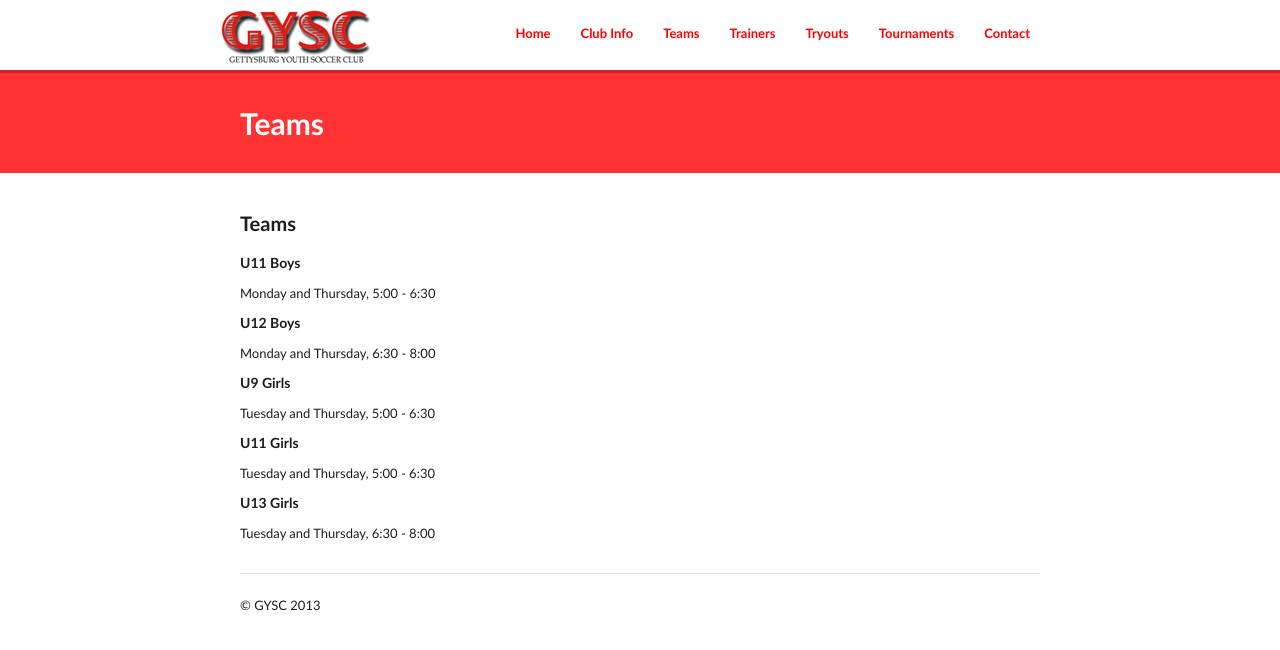
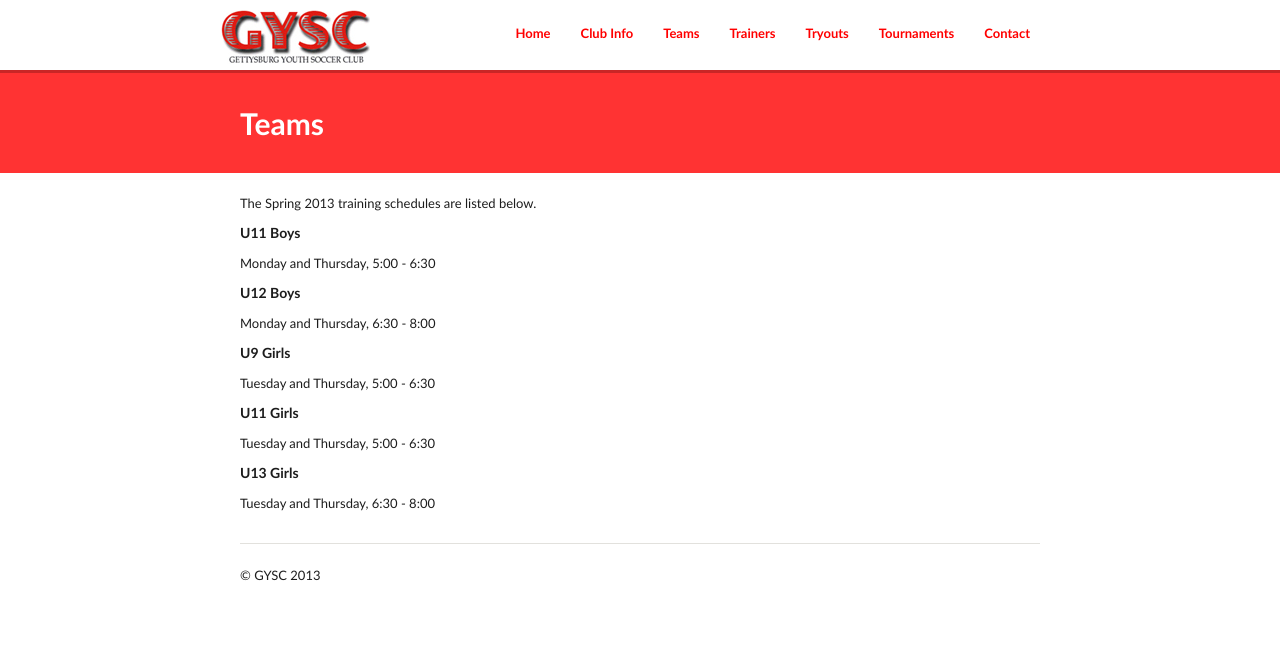
Before and after one commit to GYSC/gysc.github.com, a Jekyll site: the page built from teams.md, in a window 1280 px wide. Shown: the top 650 px of the page. Built offline with Jekyll 4.4.1, drawn with Linux system fonts in a browser that asks for light colours; Markdown is read by kramdown in place of the engine named in the settings.

Commit message:
Update teams.md

```diff
--- a/teams.md
+++ b/teams.md
@@ -5,7 +5,7 @@ img:
 tags: gettysburg youth soccer club, gettysburg, youth, soccer, club, teams
 permalink: /teams/
 ---
-###Teams
+The Spring 2013 training schedules are listed below.
 
 #####U11 Boys
 
```
